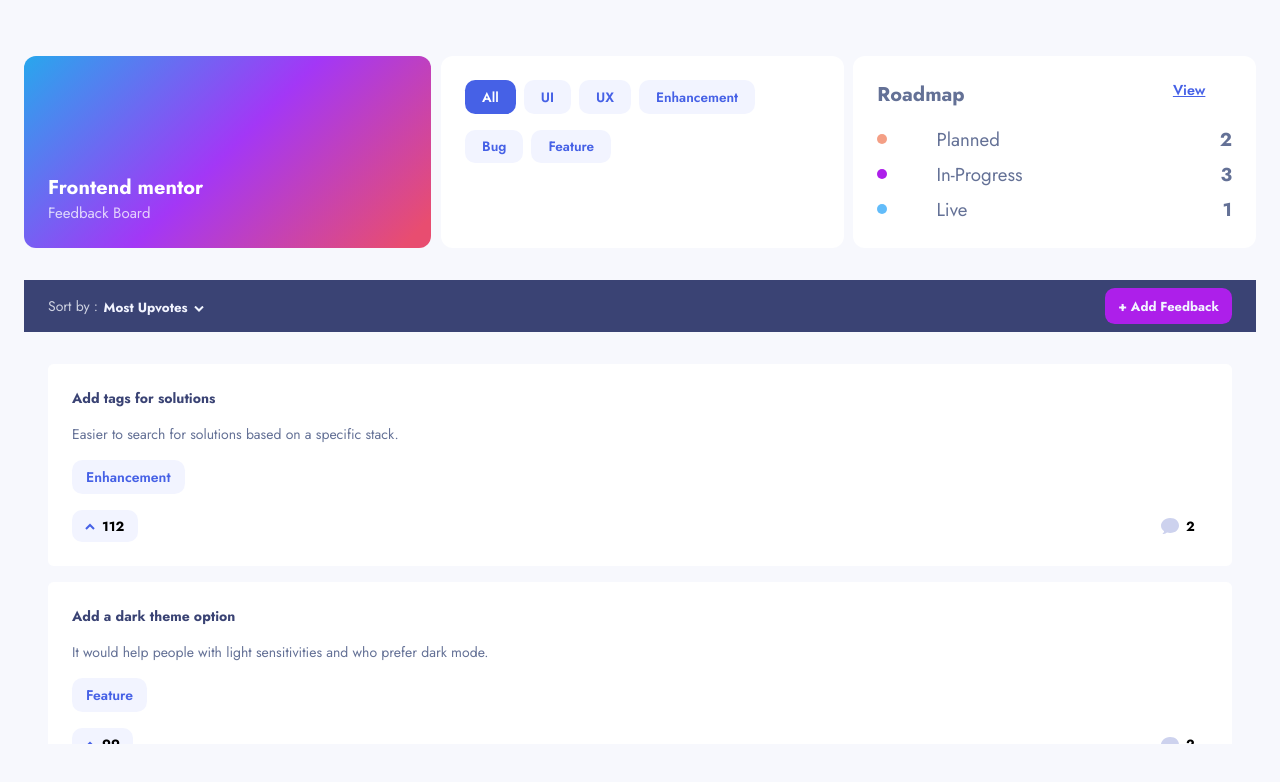
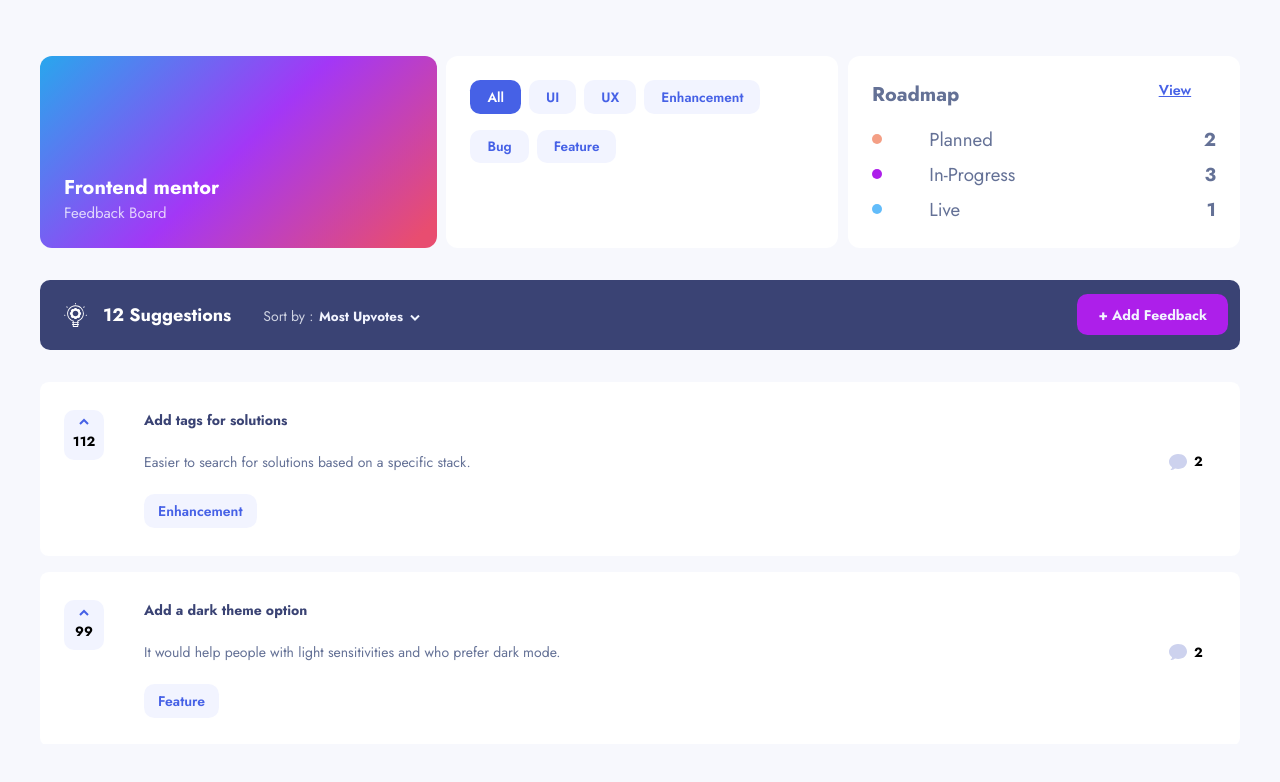
Before and after one commit to ReversalGM/product-feedback-app, a React (Vite) app: page / in a window 1280 px wide. Shown: the top 782 px of the page. Built offline with nearby package versions, Linux system fonts and the light colour scheme.

Commit message:
work to make main feedback page tablet responsive

```diff
--- a/src/components-pages/FeedbackCard/FeedbackCard.css
+++ b/src/components-pages/FeedbackCard/FeedbackCard.css
@@ -1,7 +1,12 @@
 .feedback-card {
   display: grid;
-  grid-auto-rows: max-content;
   grid-template-columns: 1fr 1fr;
+  grid-template-areas:
+    "title title"
+    "description description"
+    "category category"
+    "upvote comments";
+
   row-gap: 1rem;
   justify-content: center;
   align-items: center;
@@ -10,7 +15,7 @@
   border: none;
   font-size: 0.875rem;
   background-color: var(--primary-white);
-    border-radius: 0.4em;
+  border-radius: 0.625em;
 }
 
 .feedback-card.feedback-card--orange {
@@ -26,12 +31,12 @@
 }
 
 .feedback-card__status {
-    grid-column: 1 / -1;
+  grid-area: status;
   display: flex;
   color: var(--secondary-grayish-blue);
 }
 
-  .feedback-card__status>h4 {
+.feedback-card__status > h4 {
   font-weight: 400;
   margin-left: 0.5em;
 }
@@ -58,18 +63,18 @@
 }
 
 .feedback-card__title {
-  grid-column: 1 / -1;
+  grid-area: title;
   color: var(--secondary-dark-blue);
   margin: 0;
 }
 
 .feedback-card__description {
-  grid-column: 1 / -1;
+  grid-area: description;
   color: var(--secondary-grayish-blue);
 }
 
 .feedback-card__category {
-  grid-column: 1 / -1;
+  grid-area: category;
   background-color: var(--secondary-pale-moon);
   color: var(--primary-blue);
   font-weight: 600;
@@ -78,7 +83,7 @@
 }
 
 .btn--upvote {
-  grid-column: span 1;
+  grid-area: upvote;
   background-color: var(--secondary-pale-moon);
   padding: 0.5em 1em;
   border-radius: 0.75em;
@@ -94,16 +99,56 @@
   color: var(--primary-white);
 }
 
-.btn--upvoted>.btnIconLeft {
+.btn--upvoted > .btn__icon {
   /* filter to change svg color to  --secondary-pale-moon: #f2f4ff; */
   filter: brightness(0) saturate(100%) invert(100%) sepia(0%) saturate(2%)
     hue-rotate(278deg) brightness(110%) contrast(101%);
 }
 
 .btn--comments {
-  grid-column: span 1;
+  grid-area: comments;
   justify-self: end;
   background-color: var(--primary-white);
   padding: 0.5em 1em;
   font-weight: 700;
 }
+
+/* tablet styles */
+@media (min-width: 768px) {
+  .feedback-card {
+    display: grid;
+    grid-template-columns: 1fr 1fr;
+    grid-template-areas:
+      "title title"
+      "description description"
+      "category category"
+      "upvote comments";
+
+    row-gap: 1rem;
+    justify-content: center;
+    align-items: center;
+    justify-items: start;
+    padding: 1.5rem;
+    border: none;
+    font-size: 0.875rem;
+    background-color: var(--primary-white);
+    border-radius: 0.625em;
+  }
+
+  .feedback-card {
+    grid-template-columns: 5rem 1fr 5rem;
+    grid-template-areas:
+      "upvote title title"
+      "upvote description comments"
+      "upvote category category";
+    padding: 1.75rem 1.5rem;
+  }
+
+  .btn--upvote {
+    flex-direction: column;
+    padding: 0.5em;
+    align-self: start;
+    width: 2.5rem;
+    height: 3.125rem;
+  }
+}
--- a/src/components-pages/FeedbackMain/FeedbackMain.css
+++ b/src/components-pages/FeedbackMain/FeedbackMain.css
@@ -105,11 +105,16 @@
   background-color: var(--secondary-dark-blue);
 }
 
+.feedback__count {
+  display: none;
+}
+
 .feedback__filter-text {
   display: flex;
   align-items: center;
   font-size: 0.875rem;
   color: var(--secondary-grayish-white);
+  transform: translateY(2.5%);
 }
 
 .feedback__filter-btn {
@@ -133,7 +138,7 @@
   font-size: 0.8125rem;
   background-color: var(--primary-purple);
   padding: 0.66em 1em;
-  border-radius: 0.75em;
+  border-radius: 0.625em;
 }
 
 .feedback__list {
@@ -178,7 +183,7 @@
 /* tablet styles */
 @media (min-width: 768px) {
   .feedback__page-container {
-    padding: 3.5rem 1.5rem;
+    padding: 3.5rem 2.5rem;
   }
 
   .feedback__header {
@@ -236,4 +241,35 @@
     grid-template-rows: 14rem;
     gap: 0.6rem;
   }
+
+  .feedback__count {
+    display: flex;
+    align-items: center;
+    gap: 1rem;
+
+    color: #fff;
+    font-size: 1.125rem;
+    font-weight: 700;
+  }
+
+  .feedback__filter {
+    padding: 0.9rem 0.75rem 0.9rem 1.5rem;
+    border-radius: 0.625rem;
+  }
+
+  .feedback__filter-text {
+    margin-left: 2rem;
+    margin-right: auto;
+  }
+
+  .btn--feedback {
+    font-size: 0.875rem;
+    padding: 0.75em 1.5em;
+    border-radius: 0.625em;
+  }
+
+  .feedback__list {
+    padding: 0;
+    margin-top: 2rem;
+  }
 }
--- a/src/components-pages/FeedbackMain/FeedbackMain.jsx
+++ b/src/components-pages/FeedbackMain/FeedbackMain.jsx
@@ -62,13 +62,17 @@
       </header>
 
       <div className="feedback__filter">
+        <span className="feedback__count">
+          <img src="/src/assets/suggestions/icon-suggestions.svg" />
+          {`${data?.productRequests?.length ?? 0} Suggestions`}
+        </span>
         <span className="feedback__filter-text">
           Sort by :
           <Dropdown
             btnProps={{
               className: "feedback__filter-btn",
               btnIconRight: "/src/assets/shared/icon-arrow-down.svg",
-              btnIconAltRight: "down-arrow icon",
+              btnIconAltRight: "",
             }}
             value={filter}
             setValue={handleFilterClick}
@@ -91,7 +95,7 @@
             <img
               className="feedback__empty__image"
               src="/src/assets/suggestions/illustration-empty.svg"
-              alt="no feedback image"
+              alt=""
             ></img>
             <div className="feedback__empty__text-container">
               <h2 className="feedback__empty__title">
```
Lines whose indentation alone changed are shown as unchanged.
